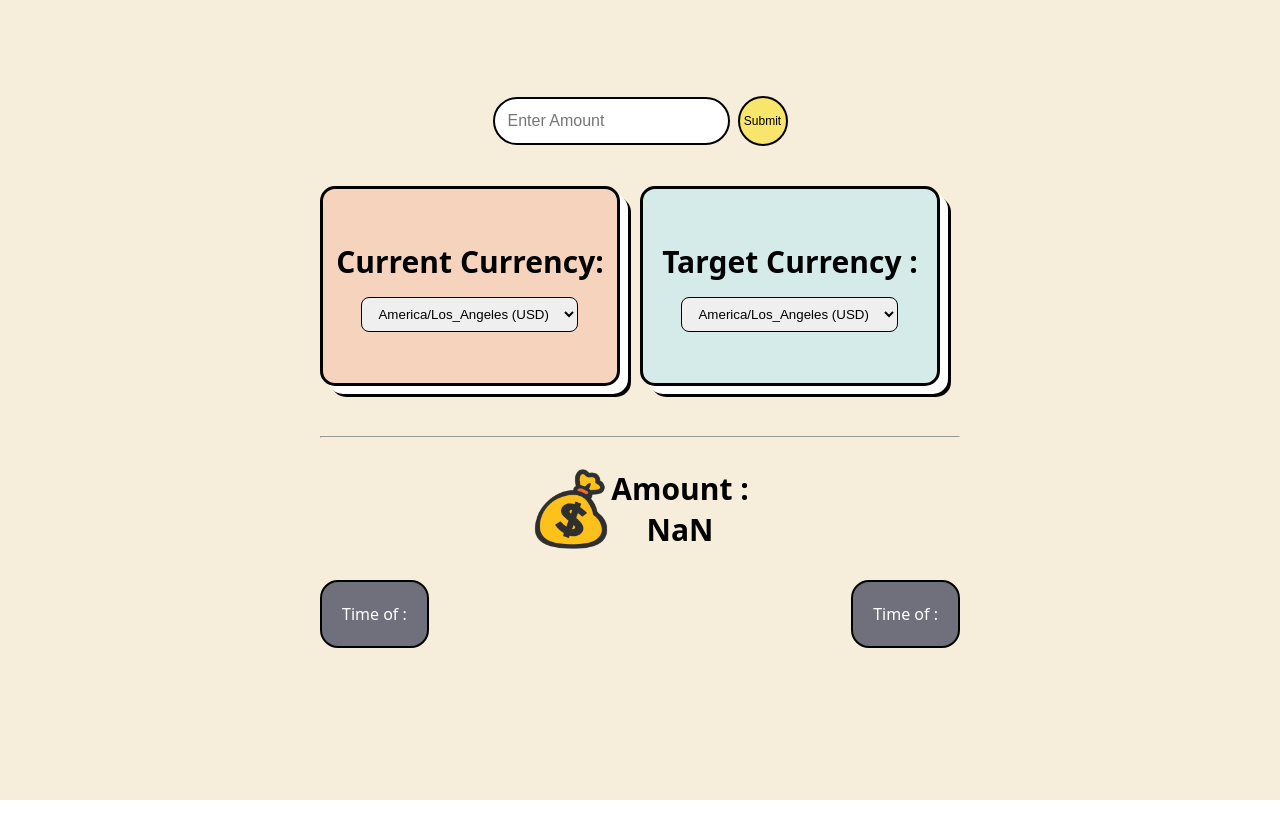
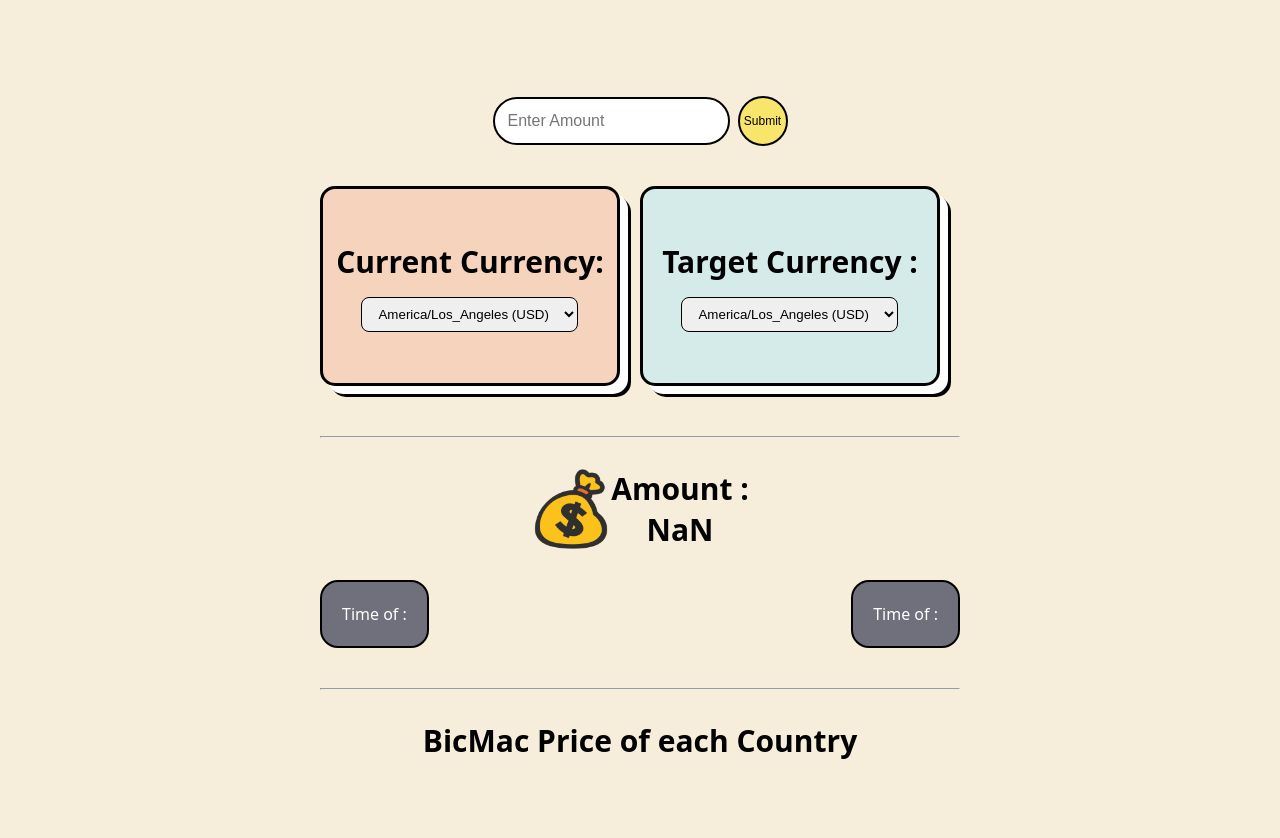
Before and after one commit to Baaam0/DCD_WebApp, a Next.js app: page / in a window 1280 px wide. Shown: the top 838 px of the page. Before the commit the page ends 800 px from the top, so only its background shows below. Built offline with nearby package versions, Linux system fonts and the light colour scheme.

Commit message:
add title

```diff
--- a/components/currency.js
+++ b/components/currency.js
@@ -1,8 +1,6 @@
 import axios from "axios"
 import React from "react"
 import { useState } from "react"
-import Chart from "./chart"
-import Category from "./category"
 import styles from '@/styles/Home.module.css'
 
 const value = {
@@ -166,6 +164,7 @@ export default function Currency(props) {
       </div>
       {/* <Chart info={show} name={name}/>
       <Category func={clicked}/> */}
+      <hr className={styles.hr}/>
     </div>
 
   )
--- a/pages/index.js
+++ b/pages/index.js
@@ -1,18 +1,10 @@
 import Head from 'next/head'
-import Image from 'next/image'
 import { Inter } from '@next/font/google'
 import styles from '@/styles/Home.module.css'
 import Currency from '@/components/currency'
-import axios from 'axios'
 import { useState } from 'react'
 import { useEffect } from 'react'
-import Form from '@/components/form'
-import { Pie } from 'react-chartjs-2'
-import Time from '@/components/time'
 import record from '@/data/BigmacPrice.json'
-
-
-const inter = Inter({ subsets: ['latin'] })
 
 export default function Home() {
 
@@ -71,12 +63,11 @@ useEffect(() => {
       <main className={styles.main} id="main">
 
       <Currency test={test} setTest={setTest} con1={con1} con2={con2} setCon1={setCon1} setCon2={setCon2}/>
-{/*
-      <div>{con1}</div>
-      <div>{con2}</div> */}
 
+      <div>
+       <h1 style={{ fontSize: "30px", marginBottom: "30px"}}>BicMac Price of each Country </h1>
+      </div>
       {record
-
         .filter(r => r.currency_code === con1 || r.currency_code === con2)
         .sort((a, b) => {
           if (a.currency_code === con1) {
@@ -99,21 +90,6 @@ useEffect(() => {
       ))}
 
 
-
-
-
-
-
-{/*
-      <Form buttons={buttons} click={clicked}/>
-      {errorMsg!== '' && <h6> { errorMsg }</h6>}
-      {value.length > 0  && <div>
-	      <Pie data={data}/>
-      </div>
-      } */}
-
-      {/* <Time test={test} setTest={setTest}/> */}
-
       </main>
     </>
   )
```
Lines whose indentation alone changed are shown as unchanged.
